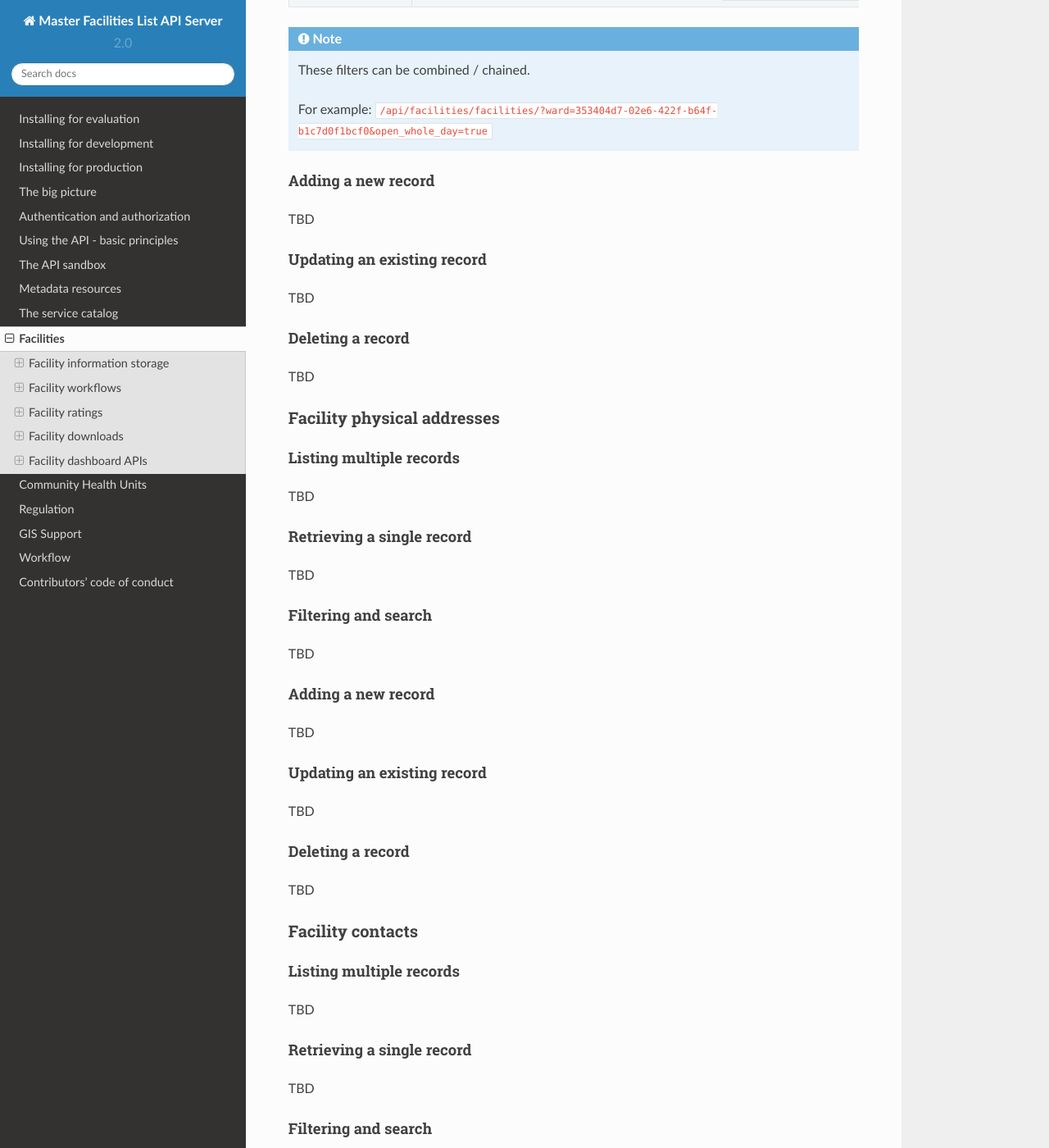
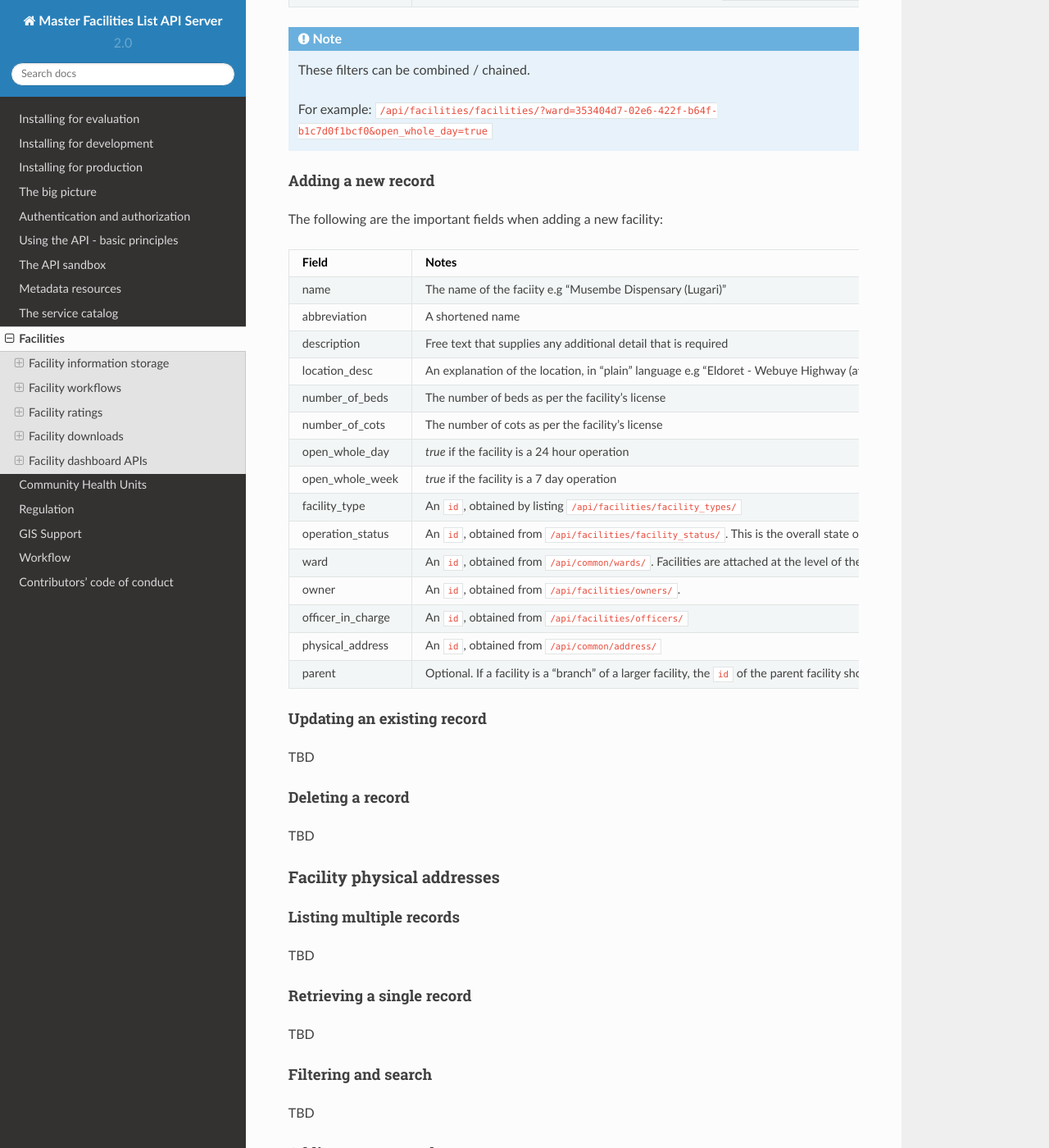
Before and after one commit to MasterFacilityList/mfl_api, a Sphinx documentation site: the page built from docs/10_facilities.rst, in a window 1280 px wide and 1400 px high, scrolled down 2742 px. Shown: the whole window at 82% size. Built offline with Sphinx 7.4.7 and the Read the Docs theme 2.0.0, drawn with Linux system fonts in a browser that asks for light colours.

Commit message:
Completed table outlining basic facility fields

```diff
--- a/docs/10_facilities.rst
+++ b/docs/10_facilities.rst
@@ -114,7 +114,27 @@ search               Perform a full text search that looks through all fields. e
 
 Adding a new record
 ~~~~~~~~~~~~~~~~~~~~~~
-TBD
+The following are the important fields when adding a new facility:
+
+=================== ===========================================================
+Field               Notes
+=================== ===========================================================
+name                The name of the faciity e.g "Musembe Dispensary (Lugari)"
+abbreviation        A shortened name
+description         Free text that supplies any additional detail that is required
+location_desc       An explanation of the location, in "plain" language e.g "Eldoret - Webuye Highway (at Musembe Mkt junction)"
+number_of_beds      The number of beds as per the facility's license
+number_of_cots      The number of cots as per the facility's license
+open_whole_day      `true` if the facility is a 24 hour operation
+open_whole_week     `true` if the facility is a 7 day operation
+facility_type       An ``id``, obtained by listing ``/api/facilities/facility_types/``
+operation_status    An ``id``, obtained from ``/api/facilities/facility_status/``. This is the overall state of the facility e.g "Operational" or "Not Operational"
+ward                An ``id``, obtained from ``/api/common/wards/``. Facilities are attached at the level of the smallest administrative area ( the ward ).
+owner               An ``id``, obtained from ``/api/facilities/owners/``.
+officer_in_charge   An ``id``, obtained from ``/api/facilities/officers/``
+physical_address    An ``id``, obtained from ``/api/common/address/``
+parent              Optional. If a facility is a "branch" of a larger facility, the ``id`` of the parent facility should be supplied here.
+=================== ===========================================================
 
 Updating an existing record
 ~~~~~~~~~~~~~~~~~~~~~~~~~~~~~~
```
